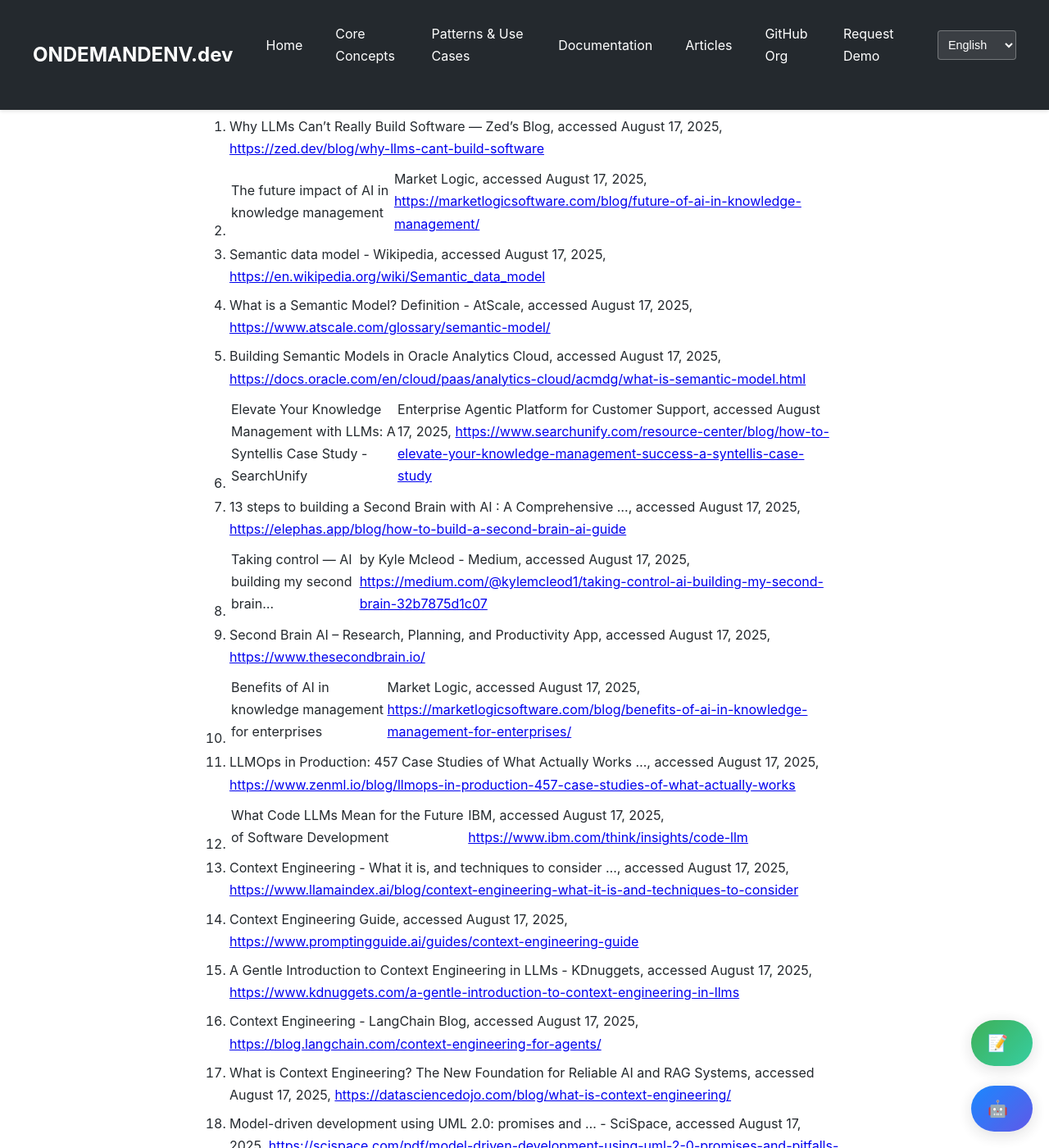
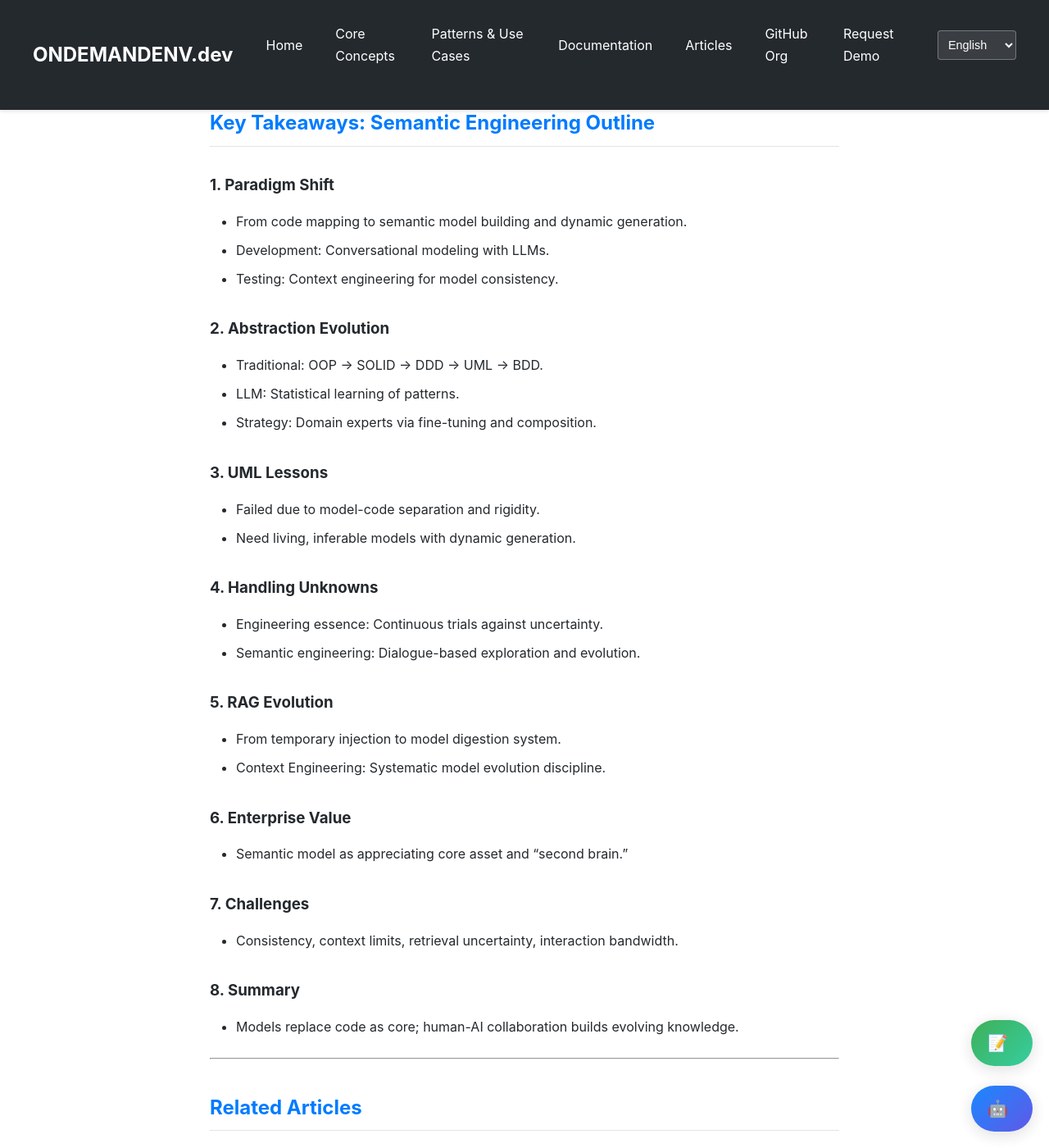
Before and after one commit to ondemandenv/ondemandenv.github.io, a Jekyll site: the page built from articles/semantic-engineering-revolution.md, in a window 1280 px wide and 1400 px high, scrolled down 20781 px. Shown: the whole window at 82% size. Built offline with Jekyll 4.4.1, drawn with Linux system fonts in a browser that asks for light colours; a script that is not in the unit is left out; some of the changed text lies outside the part shown.

Commit message:
semantic eng+

```diff
--- a/articles/semantic-engineering-revolution.md
+++ b/articles/semantic-engineering-revolution.md
@@ -318,6 +318,48 @@ For enterprise leaders, understanding and embracing this semantic engineering re
 
 In summary, the ultimate goal of the semantic engineering revolution is to build a truly sustainably evolving knowledge brain for enterprises and civilization. In this future, humans are responsible for asking questions, performing abstractions, and making value judgments; AI is responsible for compressing knowledge, performing inferences, generating implementations, and ensuring consistency. Human-machine collaboration jointly composes a new chapter of the intelligent era on a living, perpetually growing semantic model.
 
+## Key Takeaways: Semantic Engineering Outline
+
+### 1. Paradigm Shift
+- From code mapping to semantic model building and dynamic generation.
+- Development: Conversational modeling with LLMs.
+- Testing: Context engineering for model consistency.
+
+### 2. Abstraction Evolution
+- Traditional: OOP → SOLID → DDD → UML → BDD.
+- LLM: Statistical learning of patterns.
+- Strategy: Domain experts via fine-tuning and composition.
+
+### 3. UML Lessons
+- Failed due to model-code separation and rigidity.
+- Need living, inferable models with dynamic generation.
+
+### 4. Handling Unknowns
+- Engineering essence: Continuous trials against uncertainty.
+- Semantic engineering: Dialogue-based exploration and evolution.
+
+### 5. RAG Evolution
+- From temporary injection to model digestion system.
+- Context Engineering: Systematic model evolution discipline.
+
+### 6. Enterprise Value
+- Semantic model as appreciating core asset and "second brain."
+
+### 7. Challenges
+- Consistency, context limits, retrieval uncertainty, interaction bandwidth.
+
+### 8. Summary
+- Models replace code as core; human-AI collaboration builds evolving knowledge.
+
+---
+
+## Related Articles
+
+- [The Great Constraint Shift: From Physical to Logical Partitioning](/articles/great-constraint-shift-physical-logical-partitioning/)
+- [From RDS-Centric to Distributed Systems: An Evolution Through Architectural Phases](/articles/from-rds-to-distributed-phases-evolution-enhanced/)
+- [The K-D Tree of Software: Why Partition Sequence Determines System Complexity](/articles/kd-tree-software-partition-sequence/)
+- [The 'Merge Hell' myth: How Ops Incompetence Manufactured a Crisis](/articles/merge-hell-myth-x-ops-contamination/)
+
 #### Works Cited
 
 1. Why LLMs Can't Really Build Software — Zed's Blog, accessed August 17, 2025, [https://zed.dev/blog/why-llms-cant-build-software](https://zed.dev/blog/why-llms-cant-build-software)
```
Also changed, not shown: other parts of articles/semantic-engineering-revolution.md (+0 -7 lines), articles.html (+4 -4 lines).
